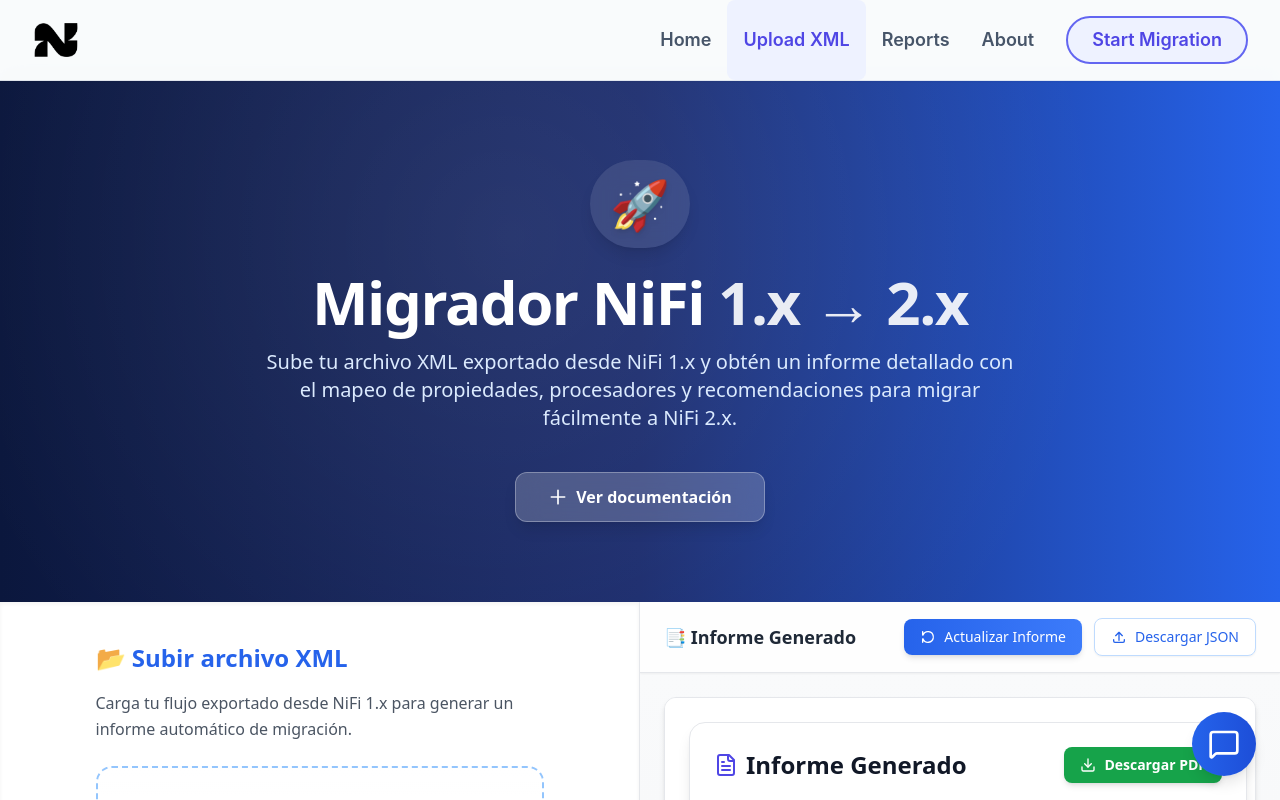
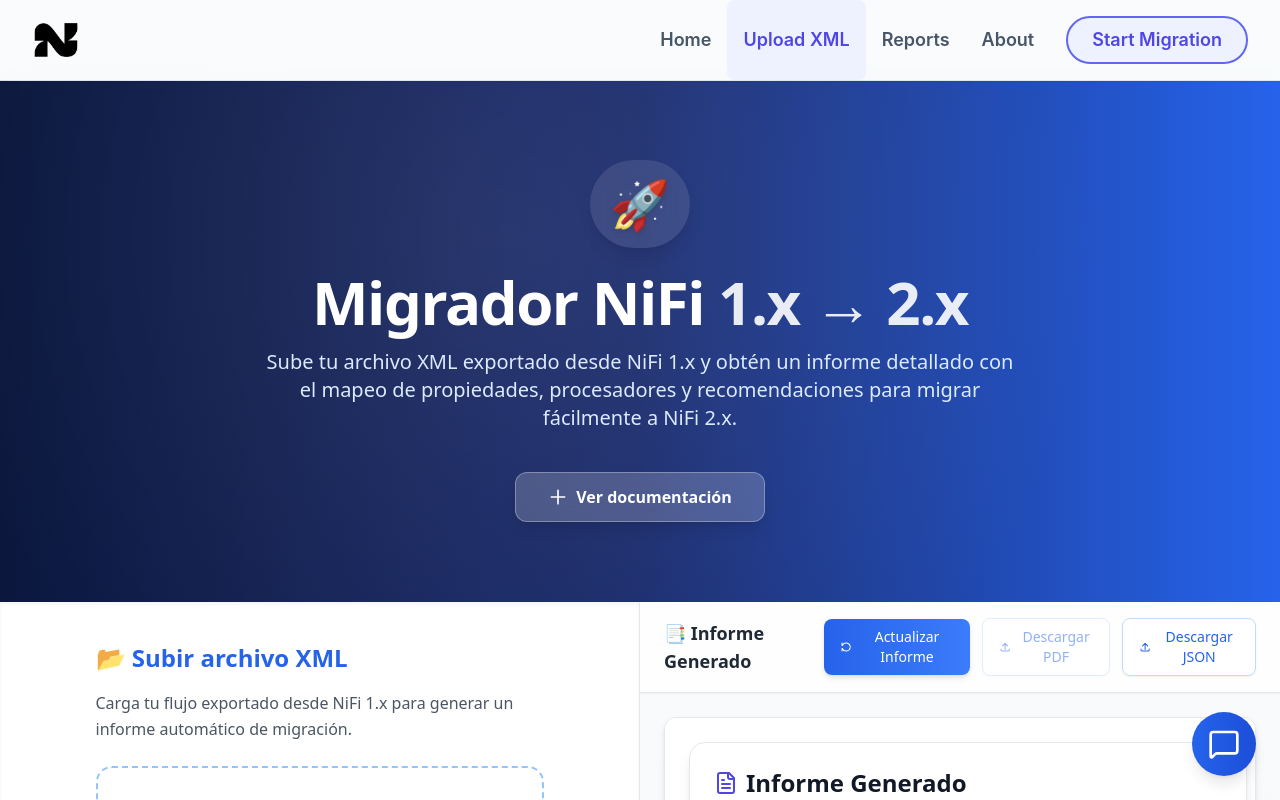
Before and after one commit to Bootcamp-IA-P4/nifi-migrator-ai, a React (Vite) app in the folder frontend/: page /upload in a window 1280 px wide. Shown: the top 800 px of the page. Built offline with nearby package versions, Linux system fonts and the light colour scheme.

Commit message:
fix: move to Upload.jsx function to download pdf

```diff
--- a/frontend/src/components/ReportView.jsx
+++ b/frontend/src/components/ReportView.jsx
@@ -1,32 +1,9 @@
 import React, { useState } from "react";
 import { FileText, CheckCircle, AlertTriangle, Database } from "lucide-react";
 import MermaidChart from "./MermaidChart";
-import { Download } from "lucide-react";
-import { downloadPdfByReportId } from "../services/api";
 import { sanitizeMermaid } from "../utils/MermaidSanitizer";
 
 const ReportView = ({ report }) => {
-  const [isDownloadingPdf, setIsDownloadingPdf] = useState(false);
-
-  const handleDownloadPdf = async () => {
-    const reportId = report?.report_filename;
-
-    if (!reportId) {
-      console.error("No se encontró un ID de informe para descargar el PDF.");
-      alert("Error: No se puede descargar el PDF porque falta el ID del informe.");
-      return;
-    }
-
-    setIsDownloadingPdf(true);
-    try {
-      await downloadPdfByReportId(reportId);
-    } catch (error) {
-      console.error("Fallo al descargar el PDF", error);
-      alert(`Error al generar el PDF: ${error.message}`);
-    } finally {
-      setIsDownloadingPdf(false);
-    }
-  };
 
   if (!report) {
     return (
@@ -131,16 +108,6 @@
           <FileText className="text-indigo-600 w-6 h-6" />
           <h2 className="text-2xl font-bold text-gray-900">Informe Generado</h2>
         </div>
-        <div className="flex items-center gap-2">
-          <button
-            onClick={handleDownloadPdf}
-            disabled={isDownloadingPdf}
-            className="flex items-center gap-2 px-4 py-2 text-sm font-semibold text-white bg-green-600 rounded-lg shadow-md hover:bg-green-700 transition-colors disabled:bg-gray-400 disabled:cursor-not-allowed"
-          >
-            <Download size={16} />
-            {isDownloadingPdf ? "Generando..." : "Descargar PDF"}
-          </button>
-        </div>
       </div>
 
       {resumen &&
--- a/frontend/src/pages/Upload.jsx
+++ b/frontend/src/pages/Upload.jsx
@@ -2,11 +2,12 @@
 import UploadForm from "../components/UploadForm";
 import ReportView from "../components/ReportView";
 import mockReport from "../data/mockReport";
-import { analyzeFlow, uploadTemplate } from "../services/api";
+import { analyzeFlow, downloadPdfByReportId } from "../services/api";
 
 const Upload = () => {
   const [report, setReport] = useState(mockReport);
   const [selectedFile, setSelectedFile] = useState(null);
+  const [isDownloadingPdf, setIsDownloadingPdf] = useState(false);
 
   const handleNewReport = (newReport) => {
     setReport(newReport);
@@ -29,6 +30,21 @@
     element.click();
   };
 
+  const handleDownloadPdf = async () => {
+    const reportId = report?.report_filename;
+    if (!reportId) {
+      alert("Error: No se puede descargar el PDF porque falta el ID del informe.");
+      return;
+    }
+    setIsDownloadingPdf(true);
+    try {
+      await downloadPdfByReportId(reportId);
+    } catch (error) {
+      alert(`Error al generar el PDF: ${error.message}`);
+    } finally {
+      setIsDownloadingPdf(false);
+    }
+  };
   return (
     <div className="min-h-screen flex flex-col bg-gray-50 dark:bg-[#0f172a] overflow-hidden font-inter transition-colors duration-500">
       {/* 🌌 HERO / BANNER FIJO CON COLORES OSCUROS */}
@@ -175,7 +191,29 @@
                 </svg>
                 <span>Actualizar Informe</span>
               </button>
-
+              {report && (
+                <button
+                  onClick={handleDownloadPdf}
+                  disabled={isDownloadingPdf || !report.report_filename}
+                  className="flex items-center gap-2 px-4 py-2 text-sm font-medium text-[#2663EB] dark:text-[#6CA8FF] bg-white dark:bg-[#1e293b] border border-blue-200 dark:border-blue-700 rounded-lg shadow-sm hover:shadow-md hover:scale-[1.04] hover:bg-blue-50 dark:hover:bg-[#1e3a8a]/40 transition-all duration-300 disabled:opacity-50 disabled:cursor-not-allowed"
+                >
+                  <svg
+                    xmlns="http://www.w3.org/2000/svg"
+                    fill="none"
+                    viewBox="0 0 24 24"
+                    strokeWidth={2}
+                    stroke="currentColor"
+                    className="w-4 h-4"
+                  >
+                    <path
+                      strokeLinecap="round"
+                      strokeLinejoin="round"
+                      d="M4 16v2a2 2 0 002 2h12a2 2 0 002-2v-2M7 10l5-5m0 0l5 5m-5-5v12"
+                    />
+                  </svg>
+                  <span>{isDownloadingPdf ? "Generando..." : "Descargar PDF"}</span>
+                </button>
+              )}
               {report && (
                 <button
                   onClick={handleDownload}
```
